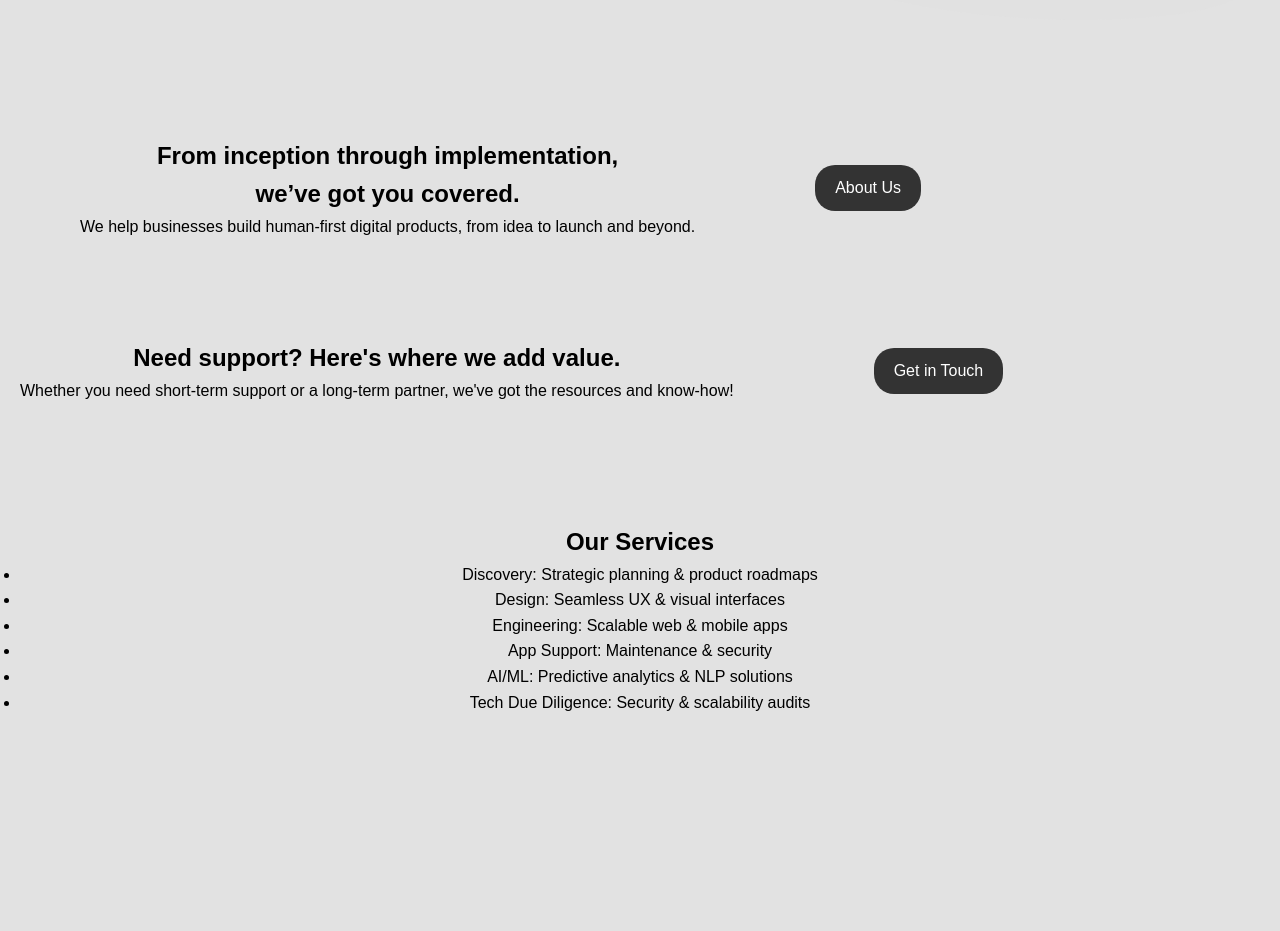
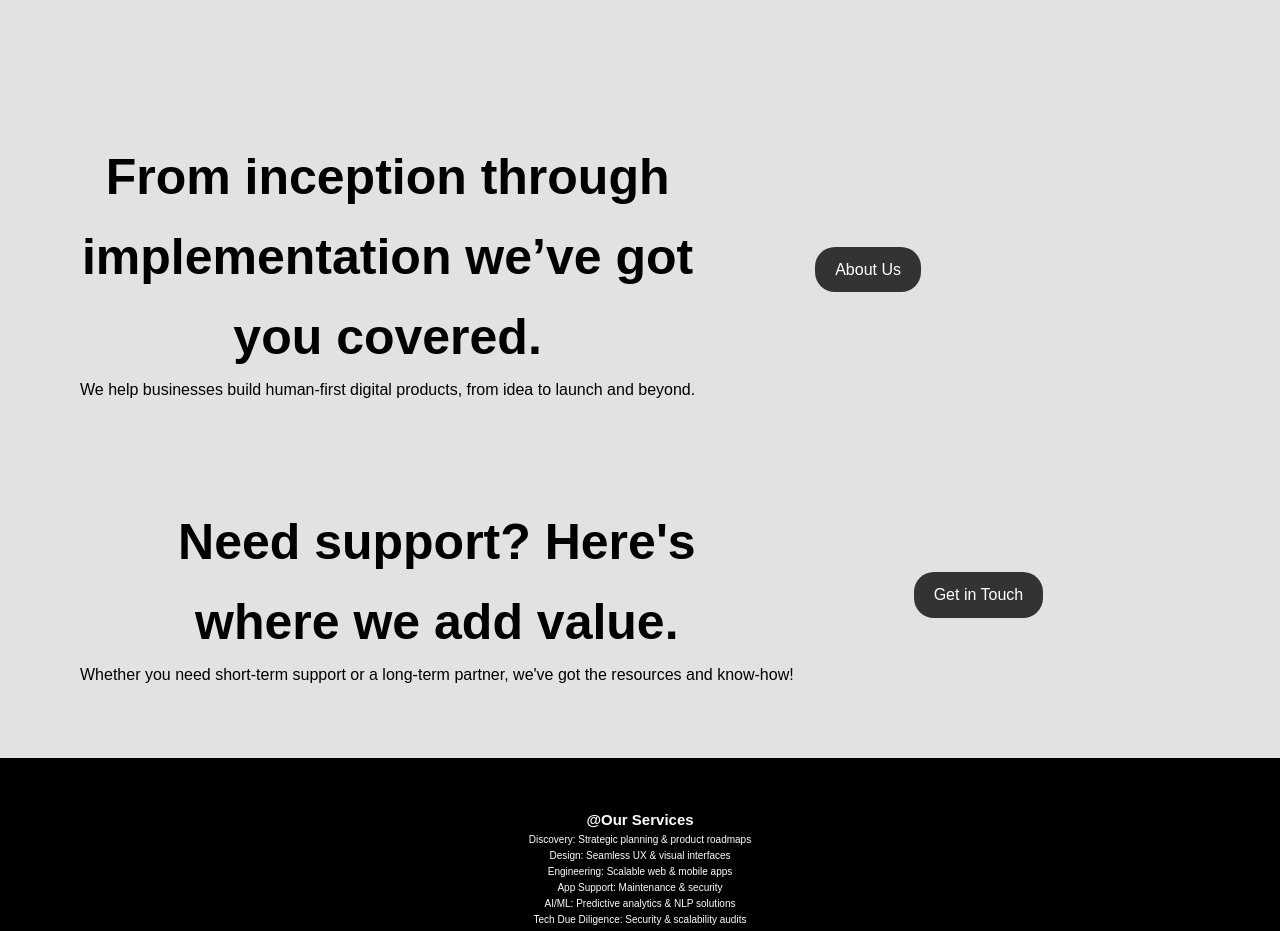
Before and after one commit to pravalika-banda/static-page, a plain HTML site: page index.html in a window 1280 px wide. Shown: the part 500-1431 px from the top of the page. Before the commit the page ends 1265 px from the top, so only its background shows below. Drawn offline with Linux system fonts and the light colour scheme.

Commit message:
updated styles

```diff
--- a/index.html
+++ b/index.html
@@ -43,7 +43,7 @@
      <div class="hero-section">
        <div>
         <section id="hero">
-           <h1>From inception through implementation, <br/>we’ve got you covered.</h1>
+           <h1 class="sub-heading">From inception through <br/>implementation we’ve got <br/>you covered.</h1>
            <p>We help businesses build human-first digital products, from idea to launch and beyond.</p>
         </section>
       </div>
@@ -54,18 +54,20 @@
 
       </div>
     <!--support section-->
-     <div class="support-section">
+     <div class="hero-section">
+      <div>
         <section id="hero">
-           <h1>Need support? Here's where we add value.</h1>
+           <h1 class="sub-heading">Need support? Here's <br/> where we add value.</h1>
            <p>Whether you need short-term support or a long-term partner, we've got the resources and know-how!</p>
         </section>
-        <div class="get-in-touch-button">
-          <a href="contact.html" class="btn">Get in Touch</a>
+        </div>
+        <div>
+          <a href="contact.html" class="About-us-btn">Get in Touch</a>
       </div>
     </div>
     <!-- Services Overview -->
     <section id="services">
-        <h2>Our Services</h2>
+        <h2>@Our Services</h2>
         <ul>
             <li>Discovery: Strategic planning & product roadmaps</li>
             <li>Design: Seamless UX & visual interfaces</li>
--- a/style.css
+++ b/style.css
@@ -124,9 +124,12 @@ body {
   padding:0;
 }
 .main-heading{
-  color:blue;
+  color:rgb(16, 16, 57);
   font-size:60px;
-  font-family:  Condensed
+  font-family:Arial sans-serif;
+}
+.sub-heading{
+  font-size: 50px;
 }
 .star-image{
   width:50px;
@@ -148,6 +151,14 @@ section {
 #contact {
   margin-top: 20px;
 }
+#services{
+  background-color:black;
+  color:white;
+  font-size:10px;
+}
+#services ul{
+  list-style-type: none;
+}
 
 /* =============================================== */
 /*  BUTTONS */
@@ -163,12 +174,8 @@ section {
   margin: 20px auto;
   display: inline-block;
 }
-.About-us-btn {
+.About-us-btn{
   margin-left:100px;
-}
-/* “Get in Touch” button spacing */
-.get-in-touch-button {
-  margin-left: 100px;
 }
 
 /* =============================================== */
```
